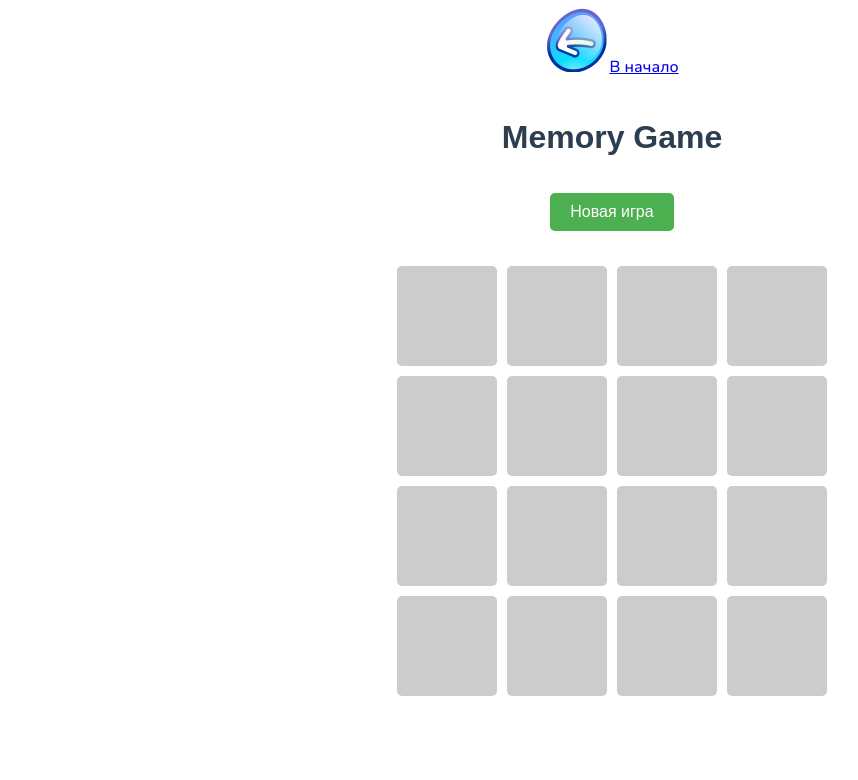
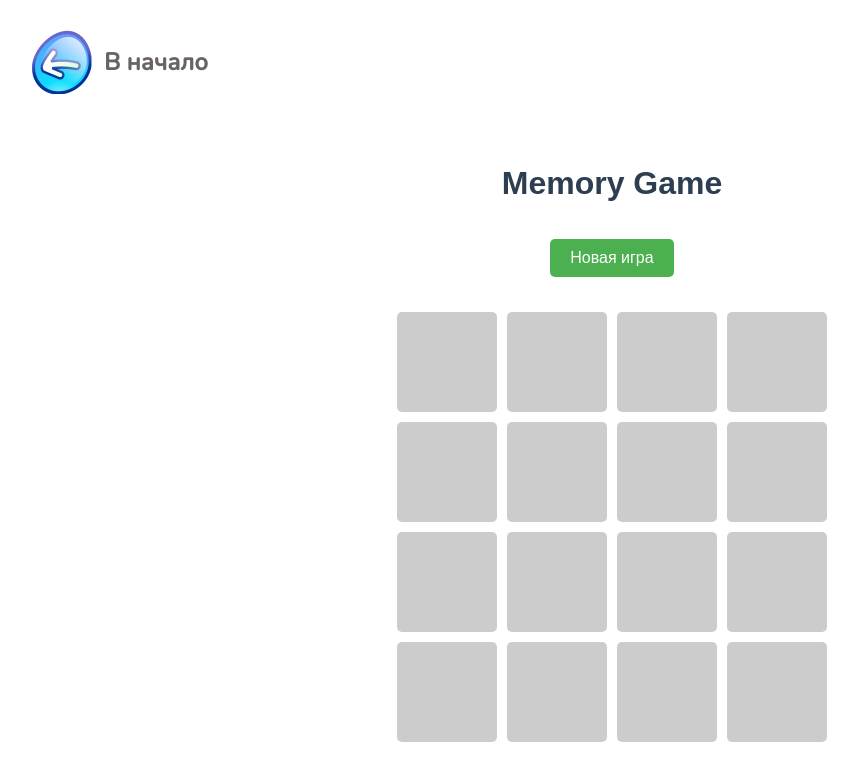
Before and after one commit to yeka7s/marya_school, a Vue app: page /memory in a window 1280 px wide. Shown: the top 780 px of the page, without its empty margins (28-886 px from the left). Built offline with nearby package versions, Linux system fonts and the light colour scheme.

Commit message:
кнопка возврата на главную вынесена в отдельный компонент

```diff
--- a/src/App.vue
+++ b/src/App.vue
@@ -33,6 +33,7 @@ export default {
   color: #2c3e50;
   max-width: 1600px;
   margin: 0 auto;
+  padding: 0 50px;
 }
 html {
   @media (max-width: 1024px) {
--- /dev/null
+++ b/src/components/BackHomeBtnComponent.vue
@@ -0,0 +1,29 @@
+<template>
+    <div>
+        <router-link to="/" class="trans-button" @click="resetGame"><img alt="logo"
+                src="@/assets/img/icons/back_arrow.png">В начало</router-link>
+    </div>
+</template>
+
+<script>
+</script>
+
+<style lang="scss" scoped>
+.trans-button {
+    text-decoration: none;
+    display: flex;
+    gap: 10px;
+    font-size: 1.5em;
+    align-items: center;
+    font-weight: bold;
+    color: #696363;
+    margin: 30px 0;
+    width: max-content;
+    cursor: pointer;
+    & img {
+        width: 4rem;
+    }
+    &:hover {
+      transform: scale(1.1);
+    }
+}</style>
--- a/src/views/ColorCommotionView.vue
+++ b/src/views/ColorCommotionView.vue
@@ -1,26 +1,24 @@
 <template>
-    <div>
-      <router-link to="/" class="trans-button" @click="resetGame"><img alt="logo" src="@/assets/img/icons/back_arrow.png">В начало</router-link>
-    </div>
+  <BackHomeBtnComponent/>
   <div class="color-commotion">
     <h1 class="rainbow-text">Цветной переполох</h1>
-        <transition name="fade" v-if="step===1">
+    <transition name="fade" v-if="step === 1">
       <LevelSelector v-if="!startGame" />
       <div v-else>
-              <p class="color-list__description"><img class="info-icon" alt="info" src="@/assets/img/icons/info.png">Прочитай по порядку</p>
+        <p class="color-list__description"><img class="info-icon" alt="info" src="@/assets/img/icons/info.png">Прочитай
+          по порядку</p>
         <div class="color-list">
-                  <div
-                    class="color-list__item"
-                    v-for="card in cards"
-                    :style="{ backgroundColor: card.backgroundColor }">{{ card.text }}
+          <div class="color-list__item" v-for="card in cards" :style="{ backgroundColor: card.backgroundColor }">{{
+            card.text }}
           </div>
         </div>
         <div>
-                <div @click="step=2" class="trans-button next-step"><img class="next-step__img" src="@/assets/img/icons/back_arrow.png" alt="">Далее</div>
+          <div @click="step = 2" class="trans-button next-step"><img class="next-step__img"
+              src="@/assets/img/icons/back_arrow.png" alt="">Далее</div>
         </div>
       </div>
     </transition>
-        <transition name="fade" v-if="step===2">
+    <transition name="fade" v-if="step === 2">
       <div>
         <div v-if="!isFinished">
           <CardComponent :card="currentCard" />
@@ -29,7 +27,7 @@
         </div>
         <div v-if="isFinished" class="finish-message">
           <h2 class="finish-message__title">Ты молодец!</h2>
-                    <img class="finish-message__img" src="@/assets/img/win.jpg" alt="Победа">
+          <img class="finish-message__img" src="@/assets/img/win.jpg" alt="Победа" width="200" height="200">
           <button class="finish-message__btn trans-button" @click="resetGame">Начать заново</button>
         </div>
       </div>
@@ -42,6 +40,8 @@
 import ColorPicker from '../components/ColorCommotionColorPicker.vue'
 import MessageComponent from '../components/MessageComponent.vue'
 import LevelSelector from '../components/LevelSelectorComponent.vue'
+import BackHomeBtnComponent from '../components/BackHomeBtnComponent.vue'
+
 import { mapState } from 'vuex'
 
 export default {
@@ -50,6 +50,7 @@
     ColorPicker,
     MessageComponent,
     LevelSelector,
+    BackHomeBtnComponent,
   },
   data() {
     return {
@@ -117,9 +118,17 @@
 }
 
 @keyframes rainbow {
-  0% { background-position: 0% 50% }
-  50% { background-position: 100% 50% }
-  100% { background-position: 0% 50% }
+  0% {
+    background-position: 0% 50%
+  }
+
+  50% {
+    background-position: 100% 50%
+  }
+
+  100% {
+    background-position: 0% 50%
+  }
 }
 
 .color-list {
@@ -157,6 +166,7 @@
 
 .next-step {
   margin-left: auto;
+
   &__img {
     transform: rotate(180deg);
   }
@@ -188,10 +198,10 @@
     font-size: 1.5em;
     font-weight: 600;
     cursor: pointer;
+
     &:hover {
       transform: scale(1.1);
     }
   }
 }
-
 </style>
--- a/src/views/MemoryView.vue
+++ b/src/views/MemoryView.vue
@@ -1,8 +1,6 @@
 <template>
-    <div>
-        <router-link to="/" class="trans-button" @click="resetGame"><img alt="logo"
-                src="@/assets/img/icons/back_arrow.png">В начало</router-link>
-    </div>
+      <BackHomeBtnComponent/>
+
     <div class="memory-game">
         <h1>Memory Game</h1>
         <button @click="restartGame" class="restart-btn">Новая игра</button>
@@ -17,6 +15,8 @@
 
 <script setup>
 import { ref, onMounted } from 'vue';
+import BackHomeBtnComponent from '../components/BackHomeBtnComponent.vue'
+
 
 const symbols = ['🍎', '🍊', '🍇', '🍓', '🍋', '🍉', '🍒', '🍍', '🍎', '🍊', '🍇', '🍓', '🍋', '🍉', '🍒', '🍍'];
 const cards = ref([]);
```
Lines whose indentation alone changed are shown as unchanged.
